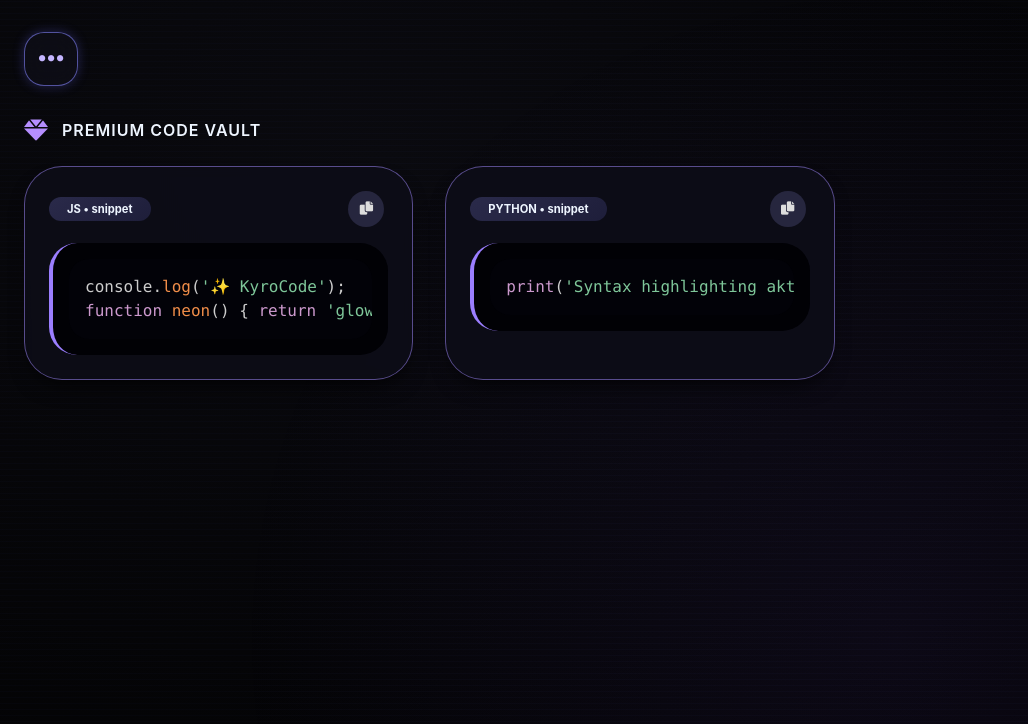
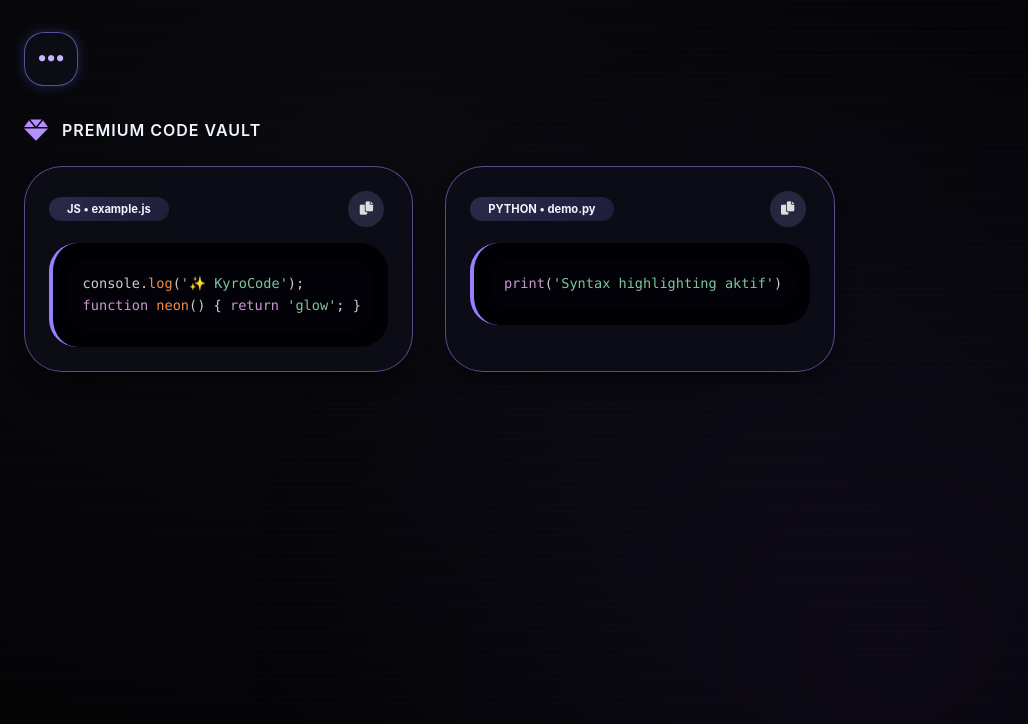
Before and after one commit to yasiraja743-spec/code-snippet-kyro, a plain HTML site: page index.html in a window 1280 px wide. Shown: the top 724 px of the page, without its empty margins (0-1028 px from the left). Drawn offline with nearby package versions, Linux system fonts and the light colour scheme.

Commit message:
Update index.html

```diff
--- a/index.html
+++ b/index.html
@@ -116,7 +116,30 @@
             padding: 1.5rem; transition: 0.2s; box-shadow: 0 12px 24px -12px black;
         }
         .snippet-card:hover { border-color: #cbb2ff; transform: translateY(-4px); box-shadow: 0 20px 35px -12px rgba(100,70,200,0.4); }
-        .code-content { background: #010105; padding: 1rem; border-radius: 28px; overflow-x: auto; border-left: 4px solid #9b7eff; }
+        /* PERBAIKAN SCROLL & FONT ADAPTIF */
+        .code-content {
+            background: #010105;
+            padding: 1rem;
+            border-radius: 28px;
+            overflow-x: auto;
+            overflow-y: auto;
+            max-height: 450px;
+            border-left: 4px solid #9b7eff;
+            font-size: 0.85rem;
+        }
+        .code-content pre {
+            white-space: pre-wrap;
+            word-break: break-word;
+            font-family: 'Fira Code', monospace;
+            font-size: inherit;
+            margin: 0;
+        }
+        @media (max-width: 640px) {
+            .code-content {
+                font-size: 0.7rem;
+                max-height: 350px;
+            }
+        }
         .icon-btn {
             background: rgba(50,50,80,0.7); border-radius: 50%; width: 36px; height: 36px;
             display: inline-flex; align-items: center; justify-content: center; margin: 0 4px;
@@ -159,7 +182,7 @@
     </div>
     <div id="snippetsContainer" class="snippets-grid"></div>
 </div>
-<!-- Modal2 sama seperti sebelumnya (bug, contact, login, edit) -->
+<!-- Modal  -->
 <div id="bugModal" class="modal"><div class="modal-content"><h3><i class="fas fa-bug"></i> Laporkan Bug</h3><textarea id="bugDesc" rows="4" placeholder="Jelaskan bug..."></textarea><div class="flex-buttons"><button id="closeBugModal">Batal</button><button id="submitBug">Kirim</button></div></div></div>
 <div id="contactModal" class="modal"><div class="modal-content"><h3><i class="fas fa-headset"></i> Hubungi Admin</h3><textarea id="contactMsg" rows="3" placeholder="Tulis pesan..."></textarea><div class="flex-buttons"><button id="sendContactMsgBtn"><i class="fas fa-paper-plane"></i> Kirim</button><a href="https://t.me/sigantengbahlil" target="_blank"><button><i class="fab fa-telegram"></i> Telegram</button></a><a href="https://wa.me/6285664633021" target="_blank"><button><i class="fab fa-whatsapp"></i> WhatsApp</button></a><button id="closeContactModal">Tutup</button></div></div></div>
 <div id="loginModal" class="modal"><div class="modal-content"><h3><i class="fas fa-lock"></i> Login Admin</h3><input type="text" id="loginUser" placeholder="Username"><input type="password" id="loginPass" placeholder="Password" style="margin-top:12px;"><div class="flex-buttons"><button id="closeLoginModal">Batal</button><button id="doLogin">Verifikasi</button></div></div></div>
@@ -180,8 +203,8 @@
             if(stored) snippets = JSON.parse(stored);
             if(!snippets || !snippets.length){
                 snippets = [
-                    { id: "init1", type: "js", code: "console.log('✨ KyroCode');\nfunction neon() { return 'glow'; }" },
-                    { id: "init2", type: "python", code: "print('Syntax highlighting aktif')" }
+                    { id: "init1", type: "js", code: "console.log('✨ KyroCode');\nfunction neon() { return 'glow'; }", filename: "example.js" },
+                    { id: "init2", type: "python", code: "print('Syntax highlighting aktif')", filename: "demo.py" }
                 ];
                 saveData();
             }
@@ -206,7 +229,7 @@
                 const safeCode = s.code.replace(/</g, '&lt;').replace(/>/g, '&gt;');
                 html += `<div class="snippet-card" data-id="${s.id}">
                             <div style="display:flex; justify-content:space-between; align-items:center; margin-bottom:16px;">
-                                <span style="background:linear-gradient(145deg,#2a2a4a,#1e1e3a); padding:5px 18px; border-radius:60px; font-size:0.7rem; font-weight:700;">${s.type.toUpperCase()} • ${s.filename || 'snippet'}</span>
+                                <span style="background:linear-gradient(145deg,#2a2a4a,#1e1e3a); padding:5px 18px; border-radius:60px; font-size:0.7rem; font-weight:700;">${s.type.toUpperCase()} • ${escapeHtml(s.filename || 'snippet')}</span>
                                 <div>
                                     <button class="icon-btn copy-btn" data-code="${s.code.replace(/"/g, '&quot;')}"><i class="fas fa-copy"></i></button>
                                     ${isAdmin ? `<button class="icon-btn edit-btn" data-id="${s.id}"><i class="fas fa-edit"></i></button>
```
